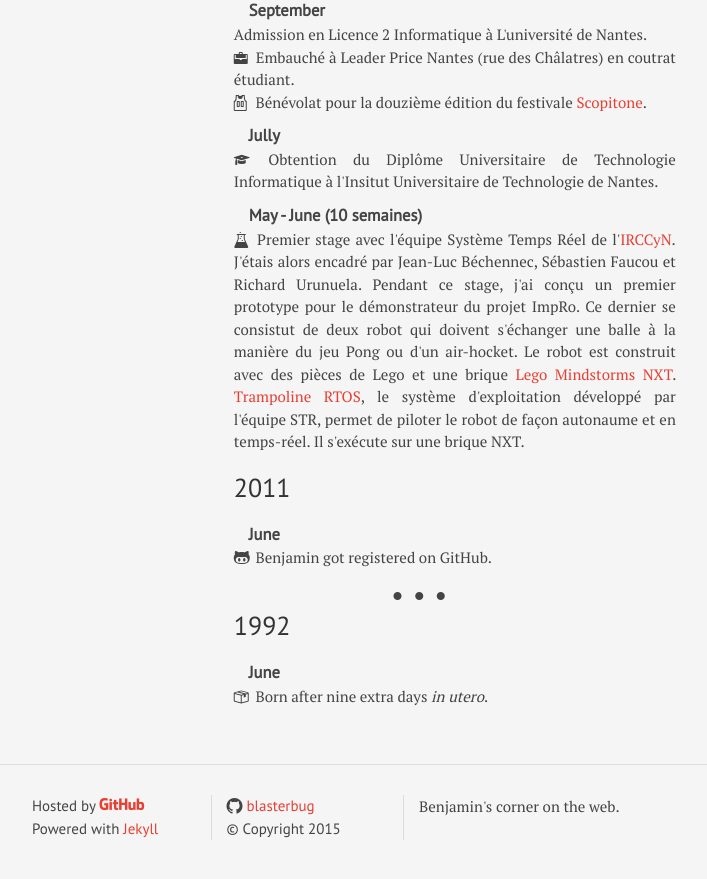
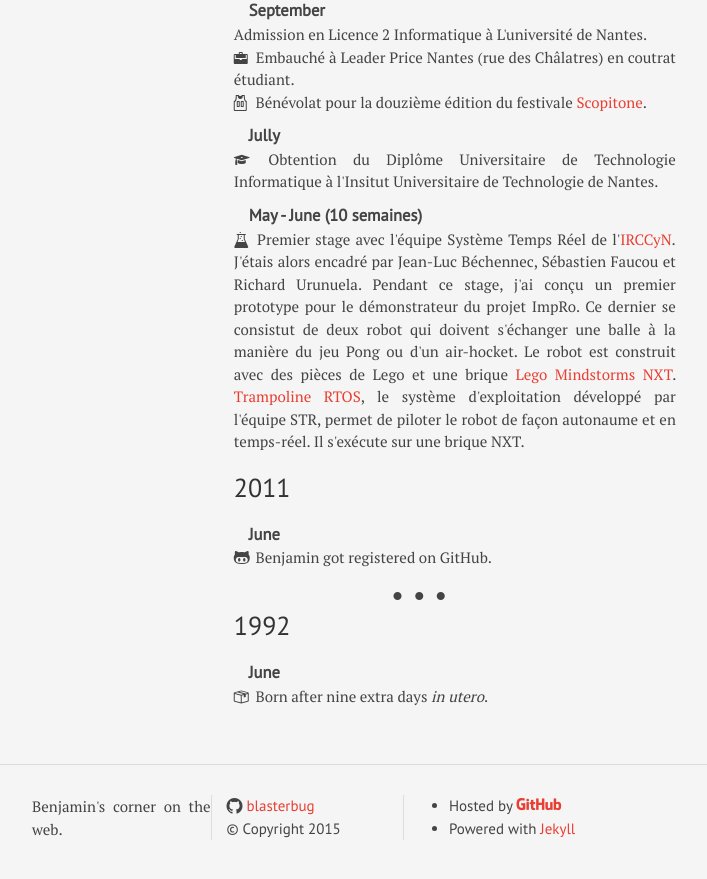
Before and after one commit to blasterbug/blasterbug.github.io, a Jekyll site: the page built from curriculum.md, in a window 1280 px wide and 900 px high, scrolled down 2432 px. Shown: the top 879 px of the window, without its empty margins (283-990 px from the left). Built offline with Jekyll 4.4.1, drawn with Linux system fonts in a browser that asks for light colours; some web fonts are replaced.

Commit message:
reordering columns

```diff
--- a/_includes/footer.html
+++ b/_includes/footer.html
@@ -3,15 +3,10 @@
   <div class="wrapper">
 
     <div class="footer-col-wrapper">
+
+
       <div class="footer-col  footer-col-1">
-        <ul class="contact-list">
-          <li>
-          Hosted by <a href="http://github.com/" target="_blank"><span class="octicon octicon-logo-github"></span></a>
-          </li>
-          <li>
-          Powered with <a href="http://jekyllrb.com/" target="_blank">Jekyll</a>
-          </li>
-        </ul>
+        <p class="text">{{ site.description }}</p>
       </div>
 
       <div class="footer-col  footer-col-2">
@@ -27,12 +22,18 @@
           <li>
             &#169; Copyright 2015
           </li>
-
         </ul>
       </div>
 
       <div class="footer-col  footer-col-3">
-        <p class="text">{{ site.description }}</p>
+        <ul class="info-list">
+          <li>
+          Hosted by <a href="http://github.com/" target="_blank"><span class="octicon octicon-logo-github"></span></a>
+          </li>
+          <li>
+          Powered with <a href="http://jekyllrb.com/" target="_blank">Jekyll</a>
+          </li>
+        </ul>
       </div>
     </div>
 
```
